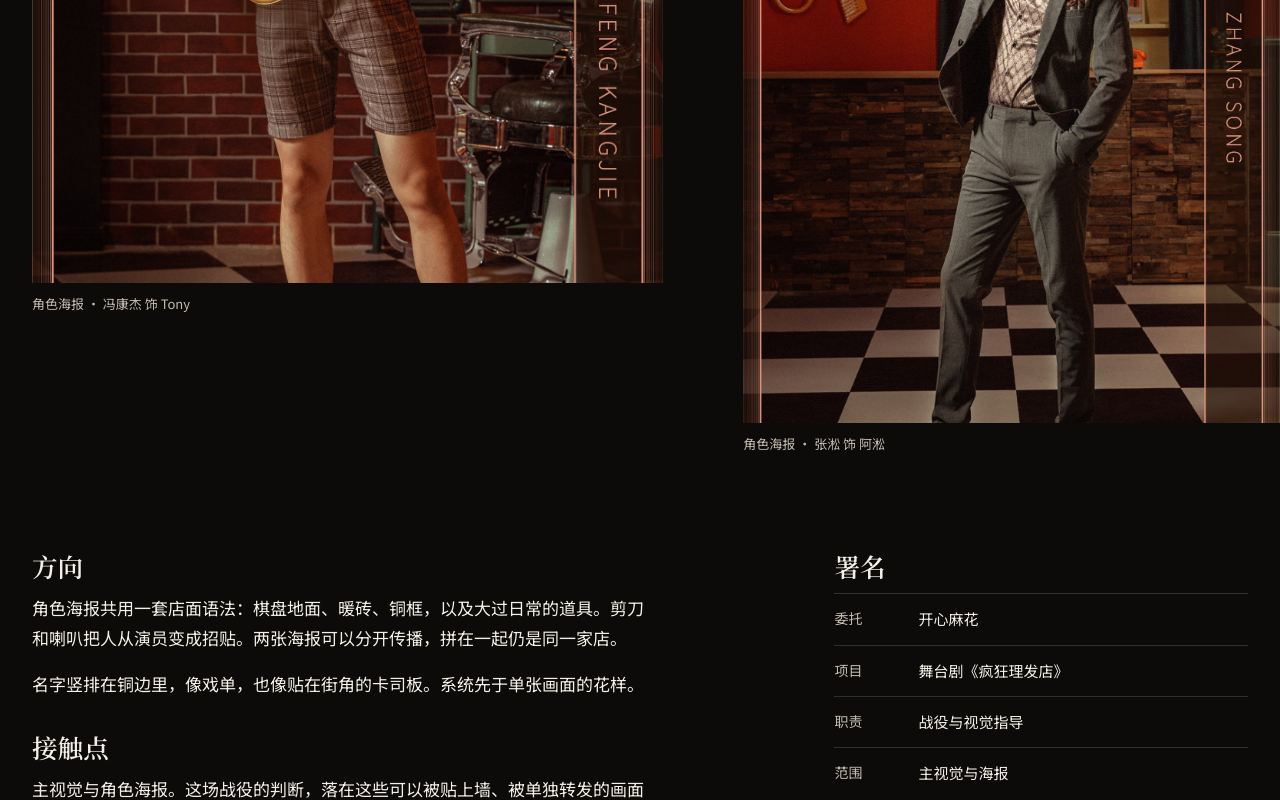
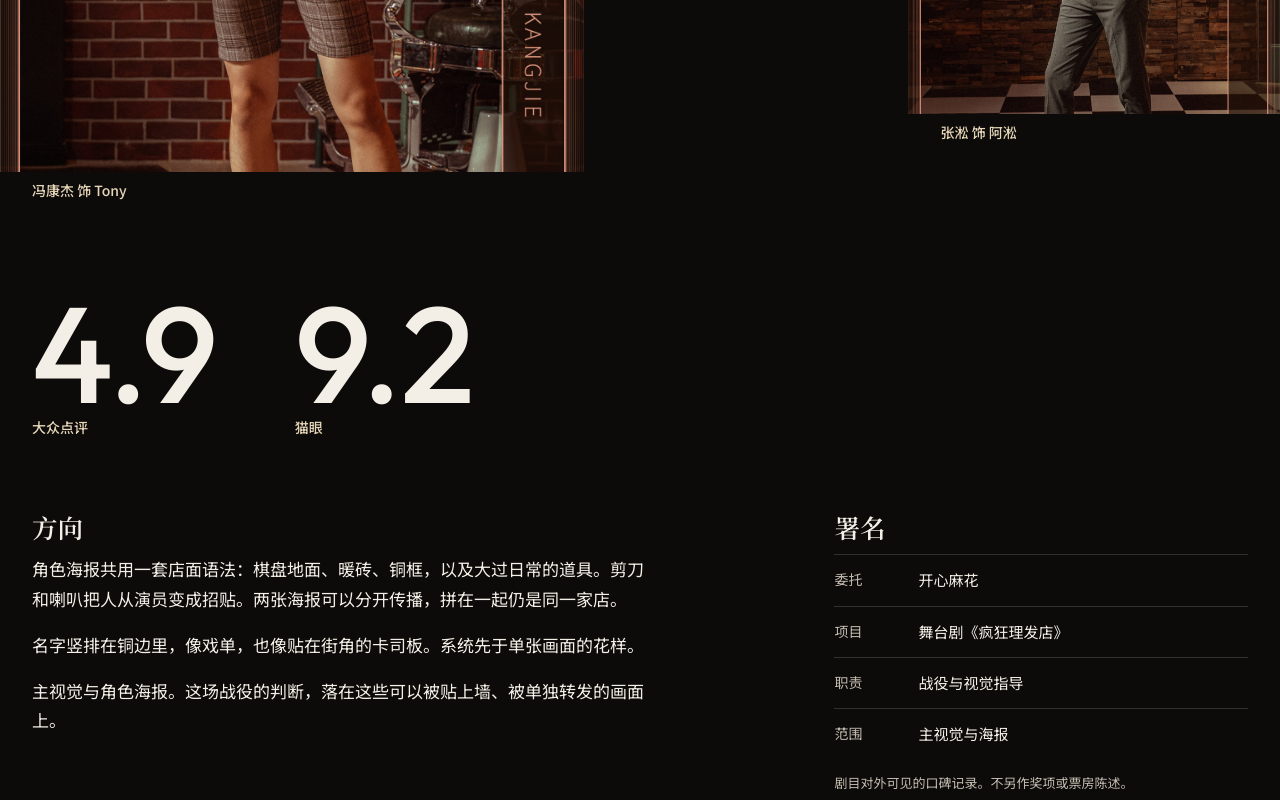
Before and after one commit to BayeXie/Works, an Astro site: page / in a window 1280 px wide. Shown: the part 3580-4380 px from the top of the page. Built offline with nearby package versions, Linux system fonts and the light colour scheme; Astro itself is replaced by a stand-in of ours.

Commit message:
Raise every screen after the opening to the same scale.
The barber posters are cropped and staggered against the two scores, the bank system gives its third row a display line, and the film crop tightens into the faces. About and contact now open with the same directional type as the name.

Co-authored-by: BayeXie <BayeXie@users.noreply.github.com>

```diff
--- a/src/components/CaseBarber.astro
+++ b/src/components/CaseBarber.astro
@@ -28,37 +28,49 @@ const Sub = heading === 'h1' ? 'h2' : 'h3';
   </div>
 
   <div class="stagger">
+    <div class="stagger-a">
       <Frame
-      class="stagger-a"
         src={tony}
-      alt="《疯狂理发店》角色海报。冯康杰饰演 Tony，绿衫与背带短裤，手持超大金色剪刀，背景是红砖墙、理发椅和棋盘地面。右侧铜框内竖排演员姓名。"
+        alt="《疯狂理发店》角色海报。冯康杰饰演 Tony，绿衫与背带短裤，手持超大金色剪刀，背景是红砖墙、理发椅和棋盘地面。"
         widths={[480, 800, 1100, 1400]}
-      sizes="(min-width: 900px) 46vw, 86vw"
-      focus="44% 16%"
-      ratio="3 / 4"
+        sizes="(min-width: 900px) 54vw, 92vw"
+        focus="46% 22%"
+        ratio="4 / 5"
         priority={priority}
-      caption="角色海报 · 冯康杰 饰 Tony"
       />
+      <p class="cast">冯康杰 饰 Tony</p>
+    </div>
+    <div class="stagger-b">
       <Frame
-      class="stagger-b"
         src={asong}
-      alt="《疯狂理发店》角色海报。张淞饰演阿淞，灰色西装，手持巨大铜喇叭，背景是红墙、木砖与棋盘地面。右侧铜框内竖排演员姓名。"
+        alt="《疯狂理发店》角色海报。张淞饰演阿淞，灰色西装，手持巨大铜喇叭，背景是红墙、木砖与棋盘地面。"
         widths={[480, 800, 1100, 1400]}
-      sizes="(min-width: 900px) 38vw, 72vw"
-      focus="48% 24%"
-      ratio="3 / 4.5"
-      caption="角色海报 · 张淞 饰 阿淞"
+        sizes="(min-width: 900px) 42vw, 78vw"
+        focus="42% 28%"
+        ratio="4 / 5"
       />
+      <p class="cast">张淞 饰 阿淞</p>
+    </div>
   </div>
 
   <div class="case-foot edge">
+    <div class="scoreboard">
+      <p>
+        <strong>4.9</strong>
+        <span>大众点评</span>
+      </p>
+      <p>
+        <strong>9.2</strong>
+        <span>猫眼</span>
+      </p>
+    </div>
+    <div class="case-foot-copy">
       <div class="prose">
         <Sub>方向</Sub>
         <p>
           角色海报共用一套店面语法：棋盘地面、暖砖、铜框，以及大过日常的道具。剪刀和喇叭把人从演员变成招贴。两张海报可以分开传播，拼在一起仍是同一家店。
         </p>
         <p>名字竖排在铜边里，像戏单，也像贴在街角的卡司板。系统先于单张画面的花样。</p>
-      <Sub>接触点</Sub>
         <p>主视觉与角色海报。这场战役的判断，落在这些可以被贴上墙、被单独转发的画面上。</p>
       </div>
       <aside class="case-aside">
@@ -81,13 +93,9 @@ const Sub = heading === 'h1' ? 'h2' : 'h3';
             <dd>主视觉与海报</dd>
           </div>
         </dl>
-      <Sub>记录</Sub>
-      <div class="record">
-        <p><span>大众点评</span> <strong>4.9</strong></p>
-        <p><span>猫眼</span> <strong>9.2</strong></p>
-      </div>
         <p class="fine">剧目对外可见的口碑记录。不另作奖项或票房陈述。</p>
       </aside>
+    </div>
   </div>
   {
     linked && (
--- a/src/components/CaseXingdong.astro
+++ b/src/components/CaseXingdong.astro
@@ -66,22 +66,27 @@ const Sub = heading === 'h1' ? 'h2' : 'h3';
       <span class="num">03</span>
       <Sub class="system-label">关键讯息</Sub>
       <div class="system-body">
-        <p>
-          识别先于单张气氛。主视觉、系列画面和后面的青年卡共用一套世界，各自说各自的事。
+        <p class="system-display">
+          数字进了世界，<br />而不是<br />贴在角落。
         </p>
+        <p>识别先于单张气氛。主视觉、系列画面和青年卡共用一套世界，各自说各自的事。</p>
       </div>
     </li>
   </ol>
 
   <div class="system-extend edge">
+    <p class="meta">
+      <span class="num">+</span>
+      <span>延伸</span>
+    </p>
+    <p class="system-extend-line">同一视觉体系的延伸，并非同一场优惠。</p>
     <Frame
       src={card}
-      alt="兴业银行 X+ 青年信用卡主视觉。长颈鹿与斑马在山野间奔跑，旁边是两张印有同一角色的无界卡，标题为青春有 X 种可能。"
+      alt="兴业银行 X+ 青年信用卡主视觉。长颈鹿与斑马在山野间奔跑，旁边是两张印有同一角色的无界卡，标题为青春有 X 种可能。这是同一视觉体系的延伸，并非同一场优惠。"
       widths={[640, 1100, 1600, 1920]}
       sizes="100vw"
-      focus="50% 42%"
-      ratio="16 / 8"
-      caption="同一视觉体系的延伸，并非同一场优惠。"
+      focus="50% 40%"
+      ratio="16 / 7.2"
     />
   </div>
   {
--- a/src/styles/global.css
+++ b/src/styles/global.css
@@ -450,7 +450,7 @@ h3,
 }
 
 .type-index li.is-quiet .type-index-title {
-  font-size: min(3.5rem, calc((100cqi - 4rem) / 5.4));
+  font-size: min(3.5rem, calc((100cqi - 4.5rem) / 8.4));
 }
 
 .type-index-meta,
@@ -473,10 +473,16 @@ h3,
   margin-top: 0.15rem;
 }
 
-.type-index a:hover .type-index-title {
+.type-index a:hover .type-index-title,
+.type-index a:focus-visible .type-index-title {
   text-decoration: underline;
   text-underline-offset: 0.12em;
   text-decoration-thickness: 1px;
+}
+
+.type-index a:hover .num,
+.type-index a:focus-visible .num {
+  color: var(--paper);
 }
 
 .catalog {
@@ -552,23 +558,68 @@ h3,
 
 .stagger {
   display: grid;
-  gap: 1.5rem;
-  padding: 0 var(--edge) clamp(1.5rem, 5vw, 3rem);
+  gap: 1.75rem;
+  padding: 0 0 clamp(2rem, 6vw, 4rem);
 }
 
 .stagger-a {
-  width: min(88%, 40rem);
+  width: min(94%, 52rem);
 }
 
 .stagger-b {
-  width: min(74%, 32rem);
+  width: min(72%, 38rem);
   margin-left: auto;
+}
+
+.cast {
+  margin: 0.55rem var(--edge) 0;
+  font-family: var(--sans);
+  font-size: 0.875rem;
+  font-weight: 500;
+  letter-spacing: 0;
+  line-height: 1.4;
+  color: var(--brass-2);
 }
 
 .case-foot {
   display: grid;
+  gap: clamp(2.5rem, 6vw, 4.5rem);
+  padding-block: clamp(1rem, 3vw, 2rem) clamp(3rem, 8vw, 5.5rem);
+}
+
+.case-foot-copy {
+  display: grid;
   gap: clamp(2rem, 5vw, 4rem);
-  padding-block: clamp(1.5rem, 4vw, 3rem) clamp(2.5rem, 6vw, 4.5rem);
+}
+
+.scoreboard {
+  display: flex;
+  flex-wrap: wrap;
+  gap: clamp(2rem, 6vw, 5.5rem);
+  align-items: end;
+}
+
+.scoreboard p {
+  display: grid;
+  gap: 0.4rem;
+}
+
+.scoreboard strong {
+  font-family: var(--latin);
+  font-style: normal;
+  font-weight: 500;
+  font-size: clamp(4.5rem, 11vw, 8.5rem);
+  line-height: 0.82;
+  letter-spacing: 0;
+  color: var(--paper);
+}
+
+.scoreboard span {
+  font-family: var(--sans);
+  font-size: 0.875rem;
+  font-weight: 500;
+  letter-spacing: 0;
+  color: var(--brass-2);
 }
 
 .case-more {
@@ -727,14 +778,30 @@ h3,
   align-items: start;
 }
 
-.system-extend {
-  padding-top: clamp(1.75rem, 4vw, 3rem);
+.system-body .system-display {
+  font-family: var(--display);
+  font-weight: 600;
+  font-size: clamp(2.4rem, 5.4vw, 4.75rem);
+  line-height: 1.08;
+  letter-spacing: 0;
+  margin: 0.15rem 0 0.85rem;
+  max-width: 8em;
+  color: var(--ink);
 }
 
-.system-extend .frame figcaption {
-  color: var(--ink);
-  font-size: 0.875rem;
-  max-width: 22em;
+.system-extend {
+  padding-top: clamp(3.5rem, 10vh, 7rem);
+  padding-bottom: clamp(2.5rem, 6vw, 4rem);
+}
+
+.system-extend-line {
+  font-family: var(--display);
+  font-weight: 600;
+  font-size: clamp(1.65rem, 3.2vw, 2.8rem);
+  line-height: 1.22;
+  letter-spacing: 0;
+  max-width: 11em;
+  margin: 0.55rem 0 1.35rem;
 }
 
 .case-film {
@@ -903,7 +970,7 @@ h3,
 
 .page-intro,
 .about-lead,
-.contact,
+.contact-open,
 .missing {
   container-type: inline-size;
 }
@@ -923,7 +990,7 @@ h3,
 }
 
 .page-intro h1 {
-  font-size: min(8rem, calc(100cqi / 4.4));
+  font-size: min(10rem, calc(100cqi / 4.15));
 }
 
 .page-intro .lede,
@@ -1008,21 +1075,29 @@ h3,
 }
 
 .about-lead {
-  padding-top: clamp(2.5rem, 8vh, 5rem);
+  min-height: calc(100svh - var(--header));
+  display: flex;
+  flex-direction: column;
+  justify-content: space-between;
+  gap: 2rem;
+  padding-top: clamp(1.25rem, 4vh, 2.5rem);
+  padding-bottom: clamp(1.5rem, 5vh, 3rem);
 }
 
 .about-lead h1 {
-  font-size: min(9rem, calc(100cqi / 4.6));
-  padding-bottom: 0.32em;
+  font-size: min(22rem, calc(100cqi / 3.45));
+  padding-bottom: 0.3em;
 }
 
 .about-statement {
-  margin-top: 1.35rem;
-  max-width: 16em;
+  align-self: flex-end;
+  text-align: right;
+  margin-top: 0;
+  max-width: 12em;
   font-family: var(--sans);
   font-weight: 400;
   font-size: 1.125rem;
-  line-height: 1.7;
+  line-height: 1.65;
   letter-spacing: 0;
 }
 
@@ -1034,7 +1109,7 @@ h3,
 }
 
 .about-portrait .frame {
-  width: min(100%, 36rem);
+  width: 100%;
 }
 
 .about-portrait p {
@@ -1057,10 +1132,15 @@ h3,
   padding: 0;
 }
 
-.path h2,
+.path h2 {
+  font-size: clamp(2.6rem, 6vw, 4.5rem);
+  margin-bottom: 0.85rem;
+}
+
 .now h2 {
-  font-size: clamp(2.2rem, 5vw, 3.4rem);
-  margin-bottom: 0.45rem;
+  font-size: min(6rem, calc((100vw - 2 * var(--edge)) / 2.6));
+  line-height: 0.92;
+  margin-bottom: 0.7rem;
 }
 
 .path-intro,
@@ -1072,8 +1152,8 @@ h3,
 
 .path li {
   display: grid;
-  gap: 0.25rem 2rem;
-  padding: 1.35rem 0;
+  gap: 0.35rem 2rem;
+  padding: clamp(1.5rem, 3.5vw, 2.4rem) 0;
   border-top: 1px solid var(--line);
 }
 
@@ -1082,8 +1162,9 @@ h3,
 }
 
 .path h3 {
-  font-size: clamp(1.45rem, 2.2vw, 1.9rem);
-  line-height: 1.25;
+  font-size: clamp(2.15rem, 4.6vw, 3.75rem);
+  line-height: 1.05;
+  letter-spacing: 0;
 }
 
 .path li p:not(.when) {
@@ -1107,22 +1188,43 @@ time {
   padding-bottom: clamp(3.5rem, 9vw, 6rem);
 }
 
-.contact {
-  padding-block: clamp(2.5rem, 8vh, 5rem) clamp(4rem, 8vw, 6rem);
+.contact-open {
+  min-height: calc(100svh - var(--header));
+  display: flex;
+  flex-direction: column;
+  justify-content: space-between;
+  gap: 2rem;
+  padding-top: clamp(1.25rem, 4vh, 2.5rem);
+  padding-bottom: clamp(1.5rem, 5vh, 3rem);
 }
 
-.contact h1 {
-  font-size: min(7.5rem, calc(100cqi / 4.5));
+.contact-open h1 {
+  font-size: min(12.5rem, calc(100cqi / 4.35));
+  padding-bottom: 0.24em;
+  letter-spacing: 0;
+  line-height: 0.9;
+  white-space: nowrap;
+  text-wrap: nowrap;
 }
 
 .contact-lead {
-  margin-top: 1.15rem;
-  max-width: 18em;
+  align-self: flex-end;
+  text-align: right;
+  margin-top: 0;
+  max-width: 14em;
   font-family: var(--sans);
   font-weight: 400;
   font-size: 1.125rem;
   line-height: 1.65;
   letter-spacing: 0;
+}
+
+.contact-board {
+  padding-bottom: clamp(4rem, 9vw, 6.5rem);
+}
+
+.contact-board .contact-note {
+  max-width: 28em;
 }
 
 .invite {
@@ -1296,24 +1398,24 @@ time {
 
 @media (min-width: 880px) {
   .stagger {
-    grid-template-columns: minmax(0, 1.15fr) minmax(0, 0.9fr);
+    grid-template-columns: minmax(0, 1.2fr) minmax(0, 0.85fr);
     align-items: start;
-    gap: 2vw;
-    padding-left: var(--edge);
+    gap: 0;
+    padding-left: 0;
     padding-right: 0;
   }
 
   .stagger-a {
-    width: 92%;
+    width: 78%;
   }
 
   .stagger-b {
-    width: 100%;
-    margin-top: 22vh;
+    width: 70%;
+    margin-top: 26vh;
     margin-right: 0;
   }
 
-  .case-foot {
+  .case-foot-copy {
     grid-template-columns: minmax(0, 1.25fr) minmax(16rem, 0.7fr);
     align-items: start;
   }
@@ -1324,8 +1426,9 @@ time {
   }
 
   .about-portrait {
-    grid-template-columns: minmax(0, 0.9fr) minmax(16rem, 0.85fr);
-    gap: clamp(1.5rem, 4vw, 3.5rem);
+    grid-template-columns: minmax(0, 1.15fr) minmax(16rem, 0.7fr);
+    gap: clamp(1.5rem, 4vw, 4rem);
+    align-items: end;
   }
 
   .path li {
@@ -1356,6 +1459,11 @@ time {
   .film-still .frame.is-fill,
   .film-still .crop-media {
     min-height: calc(100svh - var(--header));
+  }
+
+  .film-still .frame.is-crop .crop-media img {
+    transform: scale(1.72);
+    transform-origin: 64% 46%;
   }
 
   .film-copy {
```
Also changed, not shown: src/pages/about.astro (+8 -4 lines), src/pages/contact.astro (+11 -8 lines). Lines whose indentation alone changed are shown as unchanged.
